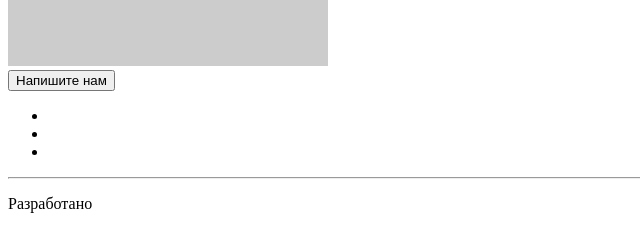
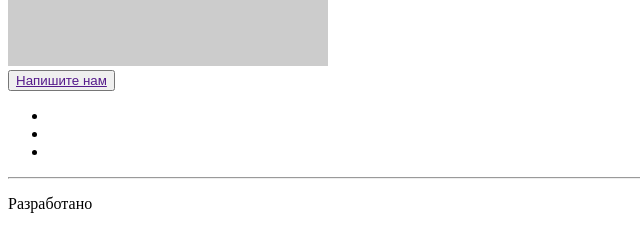
Before and after one commit to ElenaZhidenko/98692-mishka, a website: page index.html in a window 1280 px wide. Shown: the part 2067-2307 px from the top of the page, 0-640 px from the left. Drawn offline with Linux system fonts and the light colour scheme; placeholder pictures from the web are drawn by us.

Commit message:
Добавила ссылку для кнопки Напишите Нам в блоке Контактов

```diff
--- a/index.html
+++ b/index.html
@@ -124,7 +124,7 @@
         <div class="contacts__map">
           <img src="http://placehold.it/320x457">
         </div>
-        <button class="btn contacts__btn">Напишите нам</button>
+        <button class="btn contacts__btn"><a href="">Напишите нам</a></button>
       </section>
     </main>
 
```
